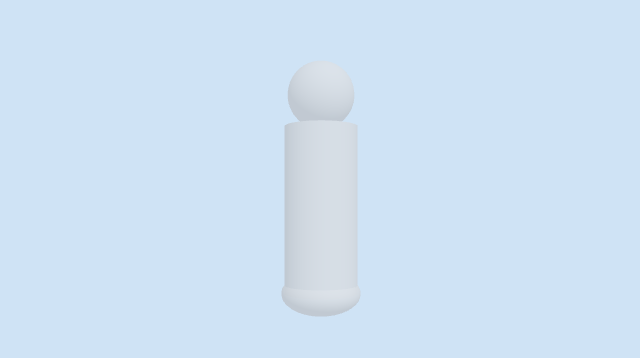
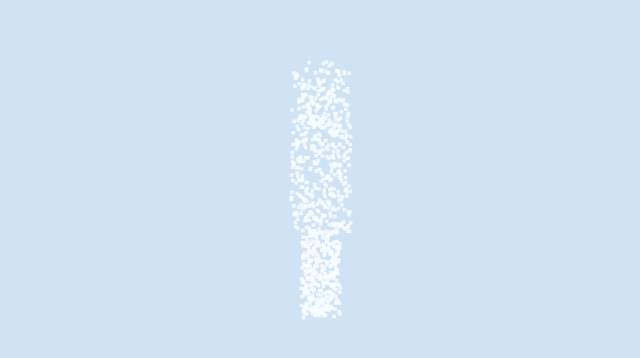
Before and after one commit to theplayfulcouple/imprintmap, a plain HTML site: page index.html in a window 1280 px wide. Shown: the part 190-548 px from the top of the page, without its empty margins (319-959 px from the left). Drawn offline with nearby package versions, Linux system fonts and the light colour scheme; animation ran at ten frames a second.

Commit message:
body particals

```diff
--- a/index.html
+++ b/index.html
@@ -51,43 +51,89 @@
   directionalLight.position.set(2, 4, 5);
   scene.add(directionalLight);
 
-  // MATERIAL FOR FIGURE
-  const figureMaterial = new THREE.MeshStandardMaterial({
-    color: 0xffffff,
-    emissive: 0xddeeff,
-    emissiveIntensity: 0.35,
+    // PARTICLE FIGURE
+  const particleCount = 900;
+  const positions = new Float32Array(particleCount * 3);
+  const basePositions = new Float32Array(particleCount * 3);
+
+  function rand(min, max) {
+    return Math.random() * (max - min) + min;
+  }
+
+  for (let i = 0; i < particleCount; i++) {
+    const i3 = i * 3;
+
+    let x, y, z;
+
+    // HEAD
+    if (i < 160) {
+      const angle = Math.random() * Math.PI * 2;
+      const radius = Math.sqrt(Math.random()) * 0.28;
+      x = Math.cos(angle) * radius;
+      y = rand(0.8, 1.35);
+      z = Math.sin(angle) * radius;
+    }
+    // UPPER BODY
+    else if (i < 520) {
+      x = rand(-0.28, 0.28);
+      y = rand(-0.2, 0.9);
+      z = rand(-0.18, 0.18);
+    }
+    // LOWER BODY
+    else {
+      x = rand(-0.18, 0.18);
+      y = rand(-1.0, -0.2);
+      z = rand(-0.14, 0.14);
+    }
+
+    positions[i3] = x;
+    positions[i3 + 1] = y;
+    positions[i3 + 2] = z;
+
+    basePositions[i3] = x;
+    basePositions[i3 + 1] = y;
+    basePositions[i3 + 2] = z;
+  }
+
+  const figureGeometry = new THREE.BufferGeometry();
+  figureGeometry.setAttribute("position", new THREE.BufferAttribute(positions, 3));
+
+  const figureMaterial = new THREE.PointsMaterial({
+    color: 0xf8fcff,
+    size: 0.045,
     transparent: true,
-    opacity: 0.92
+    opacity: 0.78,
+    depthWrite: false
   });
 
-  // FIGURE GROUP
-  const figure = new THREE.Group();
-
-  // BODY
-  const bodyGeometry = new THREE.CylinderGeometry(0.35, 0.35, 1.6, 32);
-  const body = new THREE.Mesh(bodyGeometry, figureMaterial);
-  figure.add(body);
-
-  // HEAD
-  const headGeometry = new THREE.SphereGeometry(0.32, 32, 32);
-  const head = new THREE.Mesh(headGeometry, figureMaterial);
-  head.position.y = 1.1;
-  figure.add(head);
-
-  // BASE / LOWER ROUNDING
-  const baseGeometry = new THREE.SphereGeometry(0.38, 32, 32);
-  const base = new THREE.Mesh(baseGeometry, figureMaterial);
-  base.position.y = -0.8;
-  base.scale.y = 0.55;
-  figure.add(base);
-
-  // FIGURE POSITION
+  const figure = new THREE.Points(figureGeometry, figureMaterial);
   figure.position.set(0, 0, 0);
   scene.add(figure);
-
-  // ANIMATE LOOP
+   // ANIMATE LOOP
   function animate() {
     requestAnimationFrame(animate);
+
+    const pos = figure.geometry.attributes.position.array;
+    const t = performance.now() * 0.001;
+
+    for (let i = 0; i < particleCount; i++) {
+      const i3 = i * 3;
+
+      pos[i3] =
+        basePositions[i3] +
+        Math.sin(t * 1.2 + i * 0.13) * 0.01;
+
+      pos[i3 + 1] =
+        basePositions[i3 + 1] +
+        Math.cos(t * 1.0 + i * 0.09) * 0.012;
+
+      pos[i3 + 2] =
+        basePositions[i3 + 2] +
+        Math.sin(t * 1.4 + i * 0.11) * 0.01;
+    }
+
+    figure.geometry.attributes.position.needsUpdate = true;
+
     renderer.render(scene, camera);
   }
 
```
